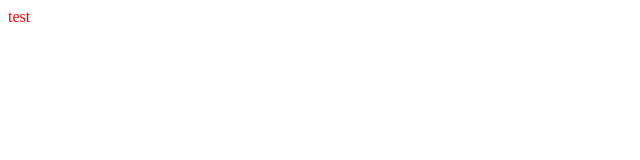
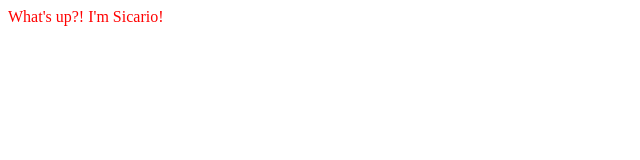
Before and after one commit to SicarioVT/First-Github-Project, a plain HTML site: page index.html in a window 1280 px wide. Shown: the whole page, without its empty margins (0-640 px from the left). Drawn offline with Linux system fonts and the light colour scheme.

Commit message:
changed body

```diff
--- a/index.html
+++ b/index.html
@@ -8,6 +8,6 @@
     <link rel="stylesheet" href="styles.css">
 </head>
 <body>
-    test
+    What's up?! I'm Sicario!
 </body>
 </html>
```
